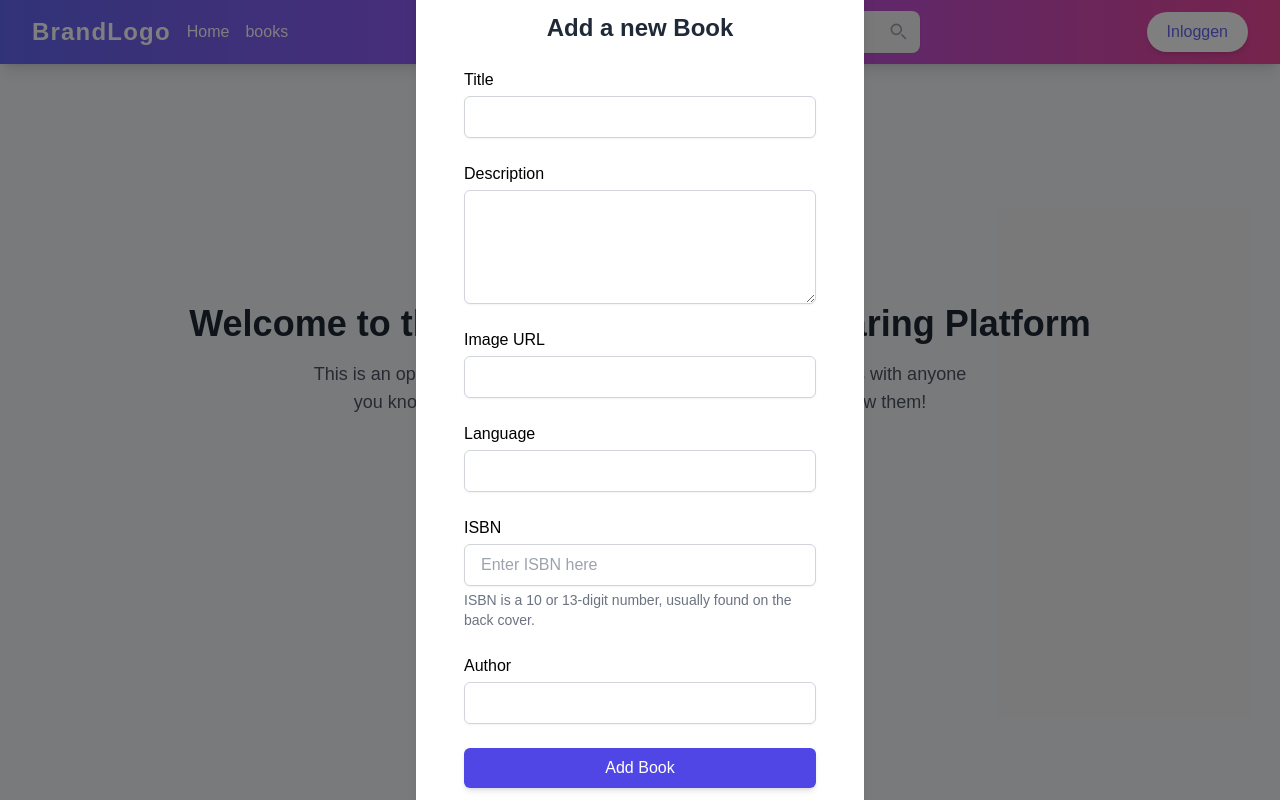
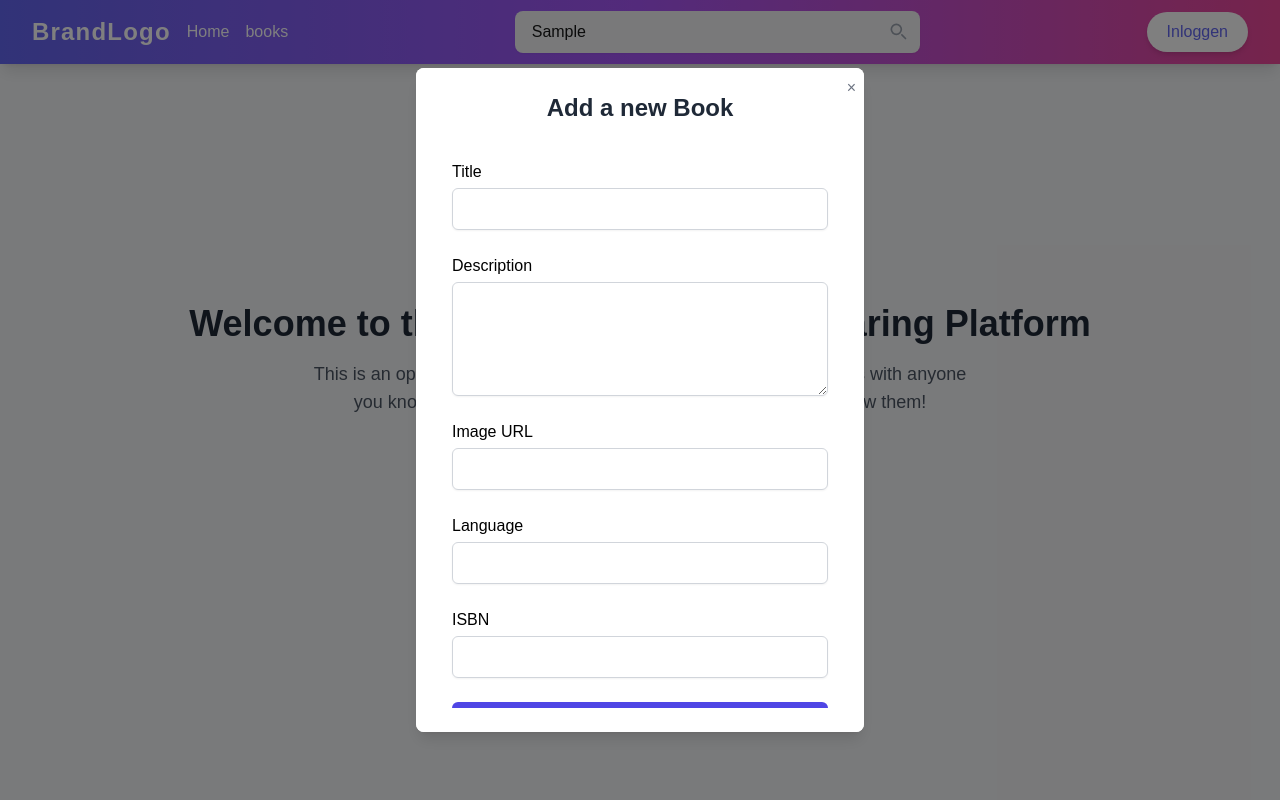
Before and after one commit to ward-ucll/SharingAndCaring-Front-end, a Next.js app: page / in a window 1280 px wide. Both pictures are taken after typing "Sample" into the empty fields and a click on the button "Add a Book". Built offline with nearby package versions, Linux system fonts and the light colour scheme.

Commit message:
made the popup scrollable

```diff
--- a/components/Book/BookInputFrom.tsx
+++ b/components/Book/BookInputFrom.tsx
@@ -29,14 +29,13 @@ const BookInputForm: React.FC<BookInputFormProps> = ({ onClose }) => {
   const [submitButtonText, setSubmitButtonText] = useState("Add Book");
   const [isbn, setIsbn] = useState("");
 
-  //error messages for form validation
+  // Error messages for form validation
   const [titleError, setTitleError] = useState("");
   const [descriptionError, setDescriptionError] = useState("");
   const [imageUrlError, setImageUrlError] = useState("");
   const [authorError, setAuthorError] = useState("");
   const [languageError, setLanguageError] = useState("");
   const [isbnError, setIsbnError] = useState("");
-
 
   // Function to handle input change and filter the language list
   const handleLanguageChange = (e: React.ChangeEvent<HTMLInputElement>) => {
@@ -63,36 +62,31 @@ const BookInputForm: React.FC<BookInputFormProps> = ({ onClose }) => {
     if (title.trim() === "") {
       setTitleError("Title is required");
       isValid = false;
-    }else
-    {
+    } else {
       setTitleError("");
     }
     if (description.trim() === "") {
       setDescriptionError("Description is required");
       isValid = false;
-    }else
-    {
+    } else {
       setDescriptionError("");
     }
     if (imageUrl.trim() === "") {
       setImageUrlError("Image URL is required");
       isValid = false;
-    }else
-    {
+    } else {
       setImageUrlError("");
     }
     if (author.trim() === "") {
       setAuthorError("Author is required");
       isValid = false;
-    }else
-    {
+    } else {
       setAuthorError("");
     }
     if (language.trim() === "") {
       setLanguageError("Language is required");
       isValid = false;
-    }else
-    {
+    } else {
       setLanguageError("");
     }
     if (isbn.trim() === "") {
@@ -111,8 +105,6 @@ const BookInputForm: React.FC<BookInputFormProps> = ({ onClose }) => {
     return isValid;
   }
 
-
-
   // Function to handle form submission
   const handleSubmit = async (e: React.FormEvent<HTMLFormElement>) => {
     e.preventDefault();
@@ -120,7 +112,7 @@ const BookInputForm: React.FC<BookInputFormProps> = ({ onClose }) => {
       return;
     }
     const response = await addBook({ title, description, imageUrl, author, language });
-    const data  = await response.json()
+    const data = await response.json();
     setSubmitButtonText("Saving...");
     if (!response.ok) {
       setErrorMessage(data.message);
@@ -130,8 +122,9 @@ const BookInputForm: React.FC<BookInputFormProps> = ({ onClose }) => {
   };
 
   return (
-    <div className="max-w-md mx-auto p-6 bg-white rounded-lg  text-black">
+    <div className="max-w-md mx-auto p-6 bg-white rounded-lg text-black">
       <h2 className="text-2xl font-bold text-gray-800 mb-6 text-center">Add a new Book</h2>
+      <div className="max-h-[70vh] overflow-y-auto p-3">
         <form onSubmit={handleSubmit} className="space-y-6">
           {/* Book Title */}
           <div>
@@ -148,7 +141,7 @@ const BookInputForm: React.FC<BookInputFormProps> = ({ onClose }) => {
 
           {/* Book Description */}
           <div>
-          <label htmlFor="description" className="block text-m font-medium ">Description</label>
+            <label htmlFor="description" className="block text-m font-medium">Description</label>
             <textarea
               id="description"
               value={description}
@@ -161,7 +154,7 @@ const BookInputForm: React.FC<BookInputFormProps> = ({ onClose }) => {
 
           {/* Image URL */}
           <div>
-          <label htmlFor="imageUrl" className="block text-m font-medium ">Image URL</label>
+            <label htmlFor="imageUrl" className="block text-m font-medium">Image URL</label>
             <input
               type="text"
               id="imageUrl"
@@ -215,42 +208,24 @@ const BookInputForm: React.FC<BookInputFormProps> = ({ onClose }) => {
             <input
               type="text"
               id="isbn"
-                placeholder="Enter ISBN here"
               value={isbn}
               onChange={(e) => setIsbn(e.target.value)}
               className="mt-1 block w-full px-4 py-2 border border-gray-300 rounded-md shadow-sm focus:ring-indigo-500 focus:border-indigo-500"
             />
-            <p className="text-gray-500 text-sm mt-1">ISBN is a 10 or 13-digit number, usually found on the back cover.</p>
             <p className="text-red-500 text-sm">{isbnError}</p>
           </div>
 
-
-        {/* Author */}
-        <div>
-          <label htmlFor="author" className="block text-m font-medium">Author</label>
-          <input
-            type="text"
-            id="author"
-            value={author}
-            onChange={(e) => setAuthor(e.target.value)}
-            className="mt-1 block w-full px-4 py-2 border border-gray-300 rounded-md shadow-sm focus:ring-indigo-500 focus:border-indigo-500"
-          />
-            <p className="text-red-500 text-sm">{authorError}</p>
-        </div>
-
-        <div>
-            <p>{errorMessage}</p>
-        </div>
-
-        <div>
-          <button
-            type="submit"
-            className="w-full bg-indigo-600 text-white py-2 px-4 rounded-md shadow-md hover:bg-indigo-700 focus:outline-none focus:ring-2 focus:ring-indigo-500 focus:ring-offset-2"
-          >
+          {/* Submit Button */}
+          <button type="submit" className="w-full px-4 py-2 bg-indigo-600 text-white rounded-md hover:bg-indigo-500">
             {submitButtonText}
           </button>
+
+          {/* Error Message */}
+          {errorMessage && (
+            <p className="text-red-500 text-center">{errorMessage}</p>
+          )}
+        </form>
       </div>
-      </form>
     </div>
   );
 };
--- a/pages/index.tsx
+++ b/pages/index.tsx
@@ -34,7 +34,7 @@ const HomePage: React.FC = () => {
         {/* Popup Modal */}
         {isPopupOpen && (
           <div className="fixed inset-0 bg-black bg-opacity-50 flex items-center justify-center z-50">
-            <div className="relative bg-white rounded-lg shadow-lg w-full max-w-md mx-auto p-6">
+            <div className="relative bg-white rounded-lg shadow-lg w-full max-w-md mx-auto ">
               <button
                 onClick={closePopup}
                 className="absolute top-2 right-2 text-gray-500 hover:text-gray-700"
```
Lines whose indentation alone changed are shown as unchanged.
